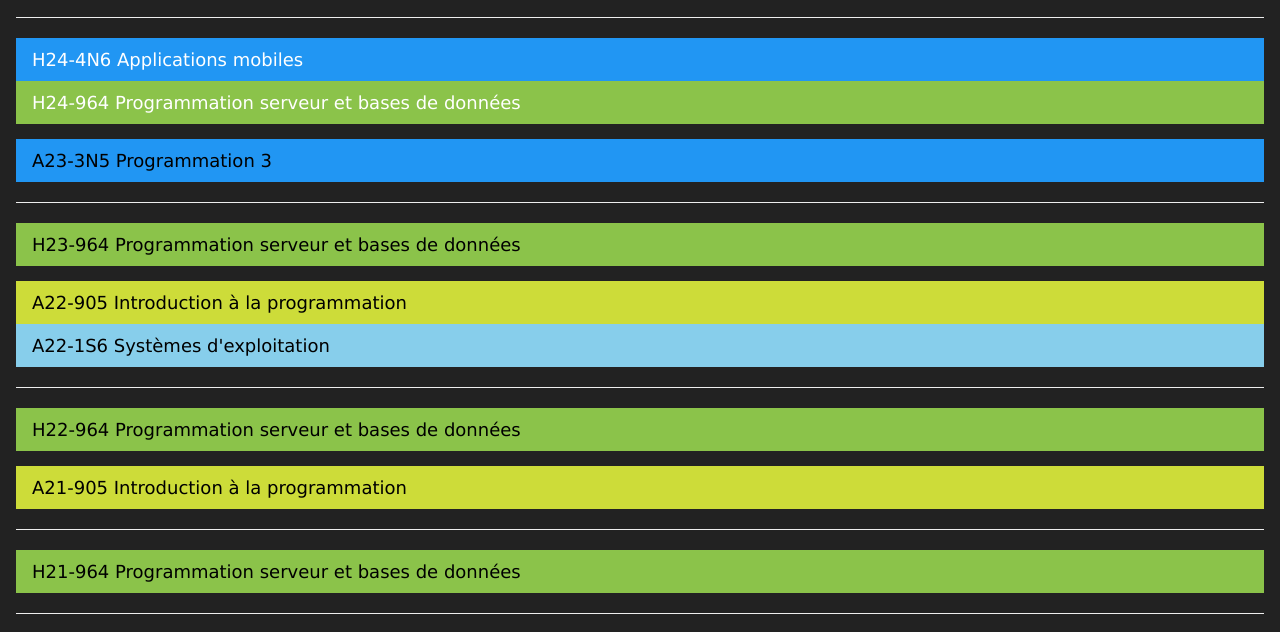
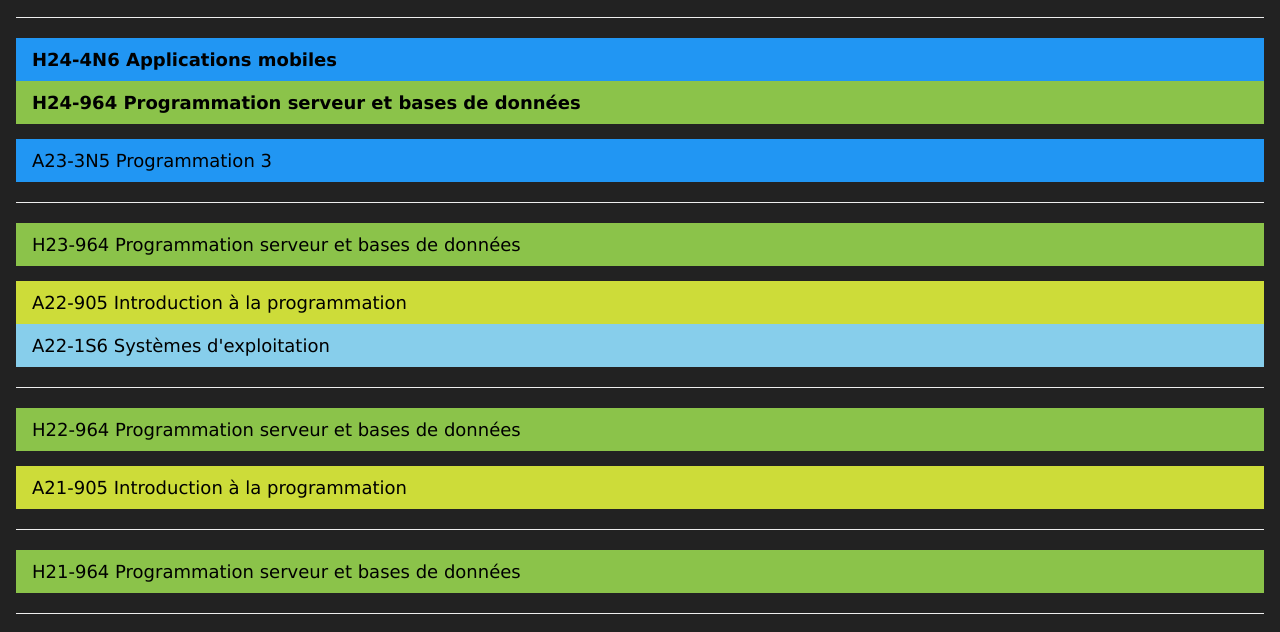
Before and after one commit to mathieudupont/cours, a plain HTML site: page index.html in a window 1280 px wide. Shown: the part 80-712 px from the top of the page. Drawn offline with nearby package versions, Linux system fonts and the light colour scheme.

Commit message:
Update index.html

```diff
--- a/index.html
+++ b/index.html
@@ -23,11 +23,11 @@
 
 
         <p>
-            <a href="https://info.cegepmontpetit.ca/4N6-Mobile/" class="w3-button w3-large w3-block w3-left-align w3-blue">
-               H24-4N6 Applications mobiles
+            <a href="https://info.cegepmontpetit.ca/4N6-Mobile/" class="w3-button w3-large w3-block w3-left-align w3-blue w3-text-black">
+               <b>H24-4N6 Applications mobiles</b>
             </a>
-            <a href="https://mathieudupont.github.io/H24-964" class="w3-button w3-large w3-block w3-left-align w3-light-green w3-text-white">
-               H24-964 Programmation serveur et bases de données
+            <a href="https://mathieudupont.github.io/H24-964" class="w3-button w3-large w3-block w3-left-align w3-light-green">
+               <b>H24-964 Programmation serveur et bases de données</b>
             </a>
         </p>
         <p>
```
